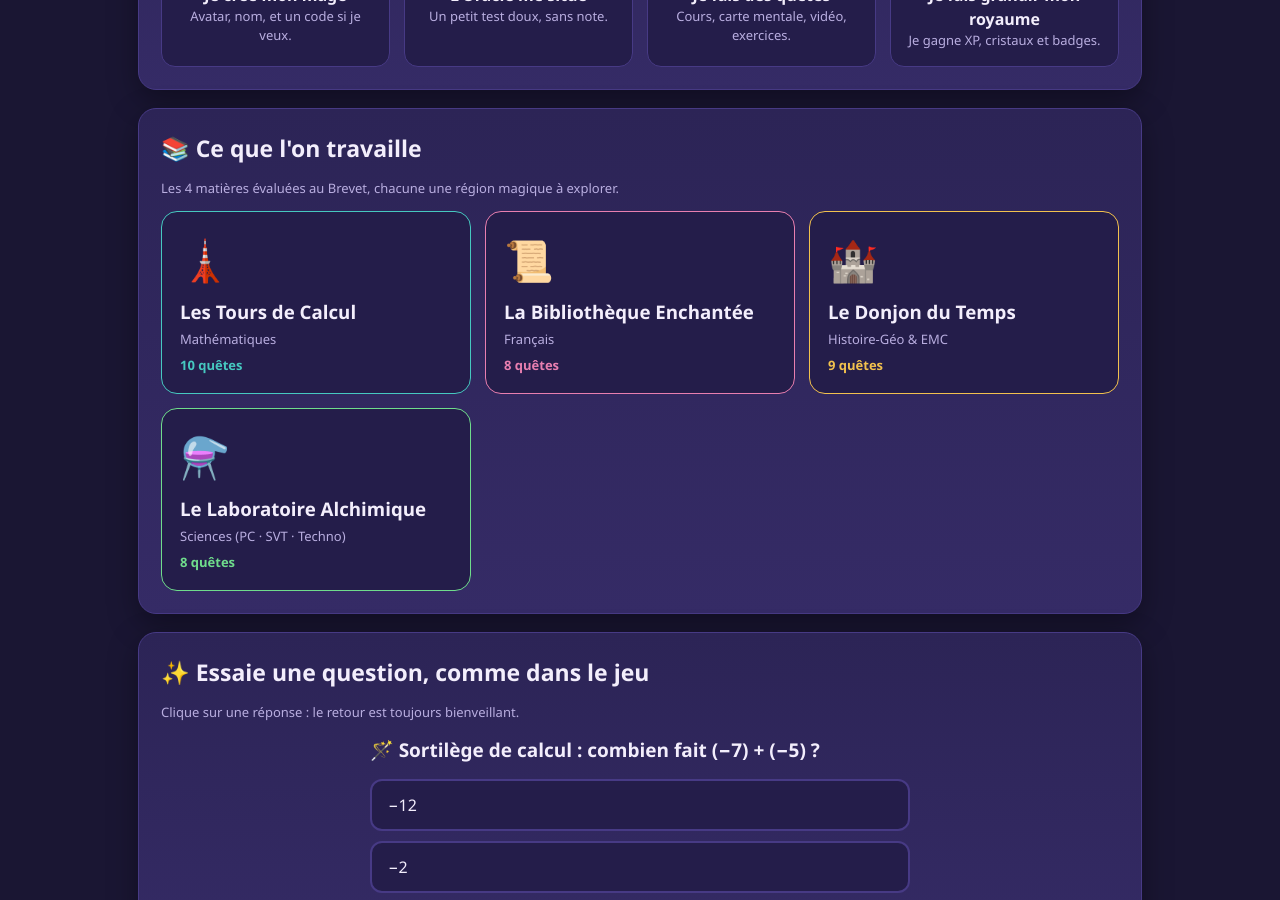
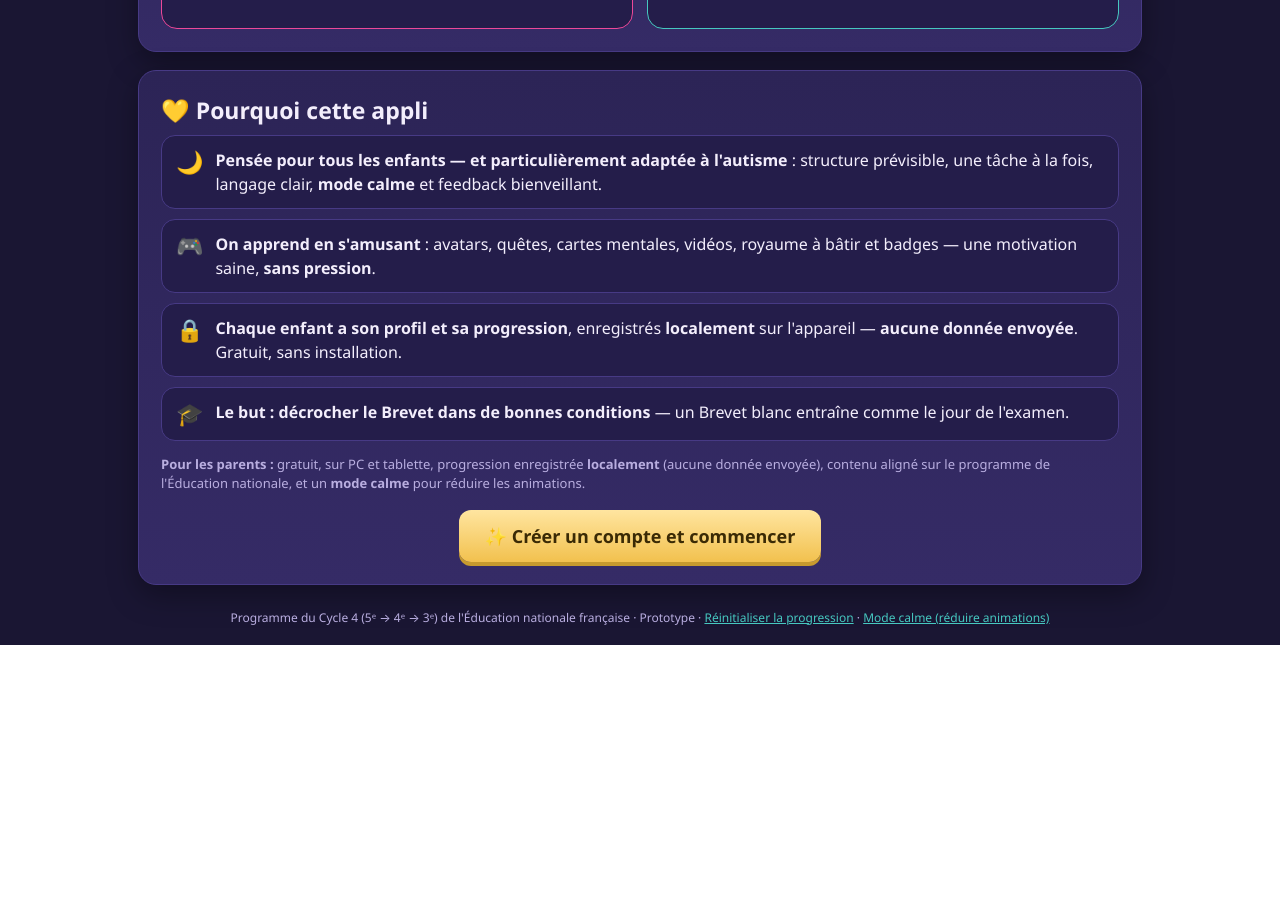
Before and after one commit to Elladriel80/College-Autisme, a plain HTML site: page Royaume-du-Savoir.html in a window 1280 px wide. Shown: the part 763-1663 px from the top of the page. After the commit the page ends 1408 px from the top, so only its background shows below. Drawn offline with Linux system fonts and the light colour scheme.

Commit message:
feat(accueil): page d'accueil resserrée centrée sur la proposition de valeur
Réécrit renderLanding() pour exprimer clairement la proposition de valeur et
mettre le choix du profil en avant (au lieu d'une page longue et marketing).

- Hero : promesse « Du CP au Brevet, en s'amusant » + sélecteur de profil en
  action principale (« Qui joue aujourd'hui ? », cartes profils avec badge de
  monde 🐣/🏰, boutons Nouveau compte + Gérer les comptes), visible sans
  scroller. Sans profil → création mise en avant.
- « Deux mondes » : deux cartes courtes (Petits Malins dès le CP / Royaume
  collège → Brevet) avec tranche d'âge et contenu.
- « Pourquoi cette appli » : 4 arguments d'une ligne (autisme + mode calme,
  motivation saine, données locales/privées + gratuit, objectif Brevet) +
  une note parents courte.
- Retiré : « Comment ça marche », démo interactive, exemple de carte mentale,
  expo de badges, longue liste de fonctionnalités, grande carte parents.
- Accessibilité : cartes de profil focusables au clavier (role, tabindex,
  Entrée/Espace, :focus-visible) + badges de monde dédiés.

Mécanique des profils inchangée (loginProfile, renderCreateAccount,
renderManageAccounts, choix du monde, PIN, routage petits sans iframe).
Vérifié : 31 assertions jsdom (accueil) + 72 (petits/intégration) + 10
(autonome) au vert ; clés rds_* préservées.

Co-Authored-By: Claude Opus 4.8 <noreply@anthropic.com>

```diff
--- a/Royaume-du-Savoir.html
+++ b/Royaume-du-Savoir.html
@@ -198,6 +198,21 @@
   .parent-note{background:var(--bg2);border:1px dashed var(--border);border-radius:14px;padding:16px;margin-top:14px}
 .world-opt{opacity:.55} .world-opt.sel{opacity:1;box-shadow:0 0 0 3px #22c55e inset}
 .ex-opt.sel{outline:3px solid #16a34a;outline-offset:2px}
+/* ---- Accueil resserré (proposition de valeur + choix du profil) ---- */
+.avatar:focus-visible{outline:3px solid var(--gold);outline-offset:2px}
+.monde-badge{display:inline-block;font-size:12px;font-weight:800;border-radius:999px;padding:2px 10px;margin-top:4px}
+.monde-badge.petits{background:rgba(236,72,153,.18);border:1px solid #ec4899;color:#ffd9ec}
+.monde-badge.royaume{background:rgba(70,200,192,.16);border:1px solid var(--teal);color:#bff3ef}
+.two-worlds{display:grid;grid-template-columns:repeat(2,1fr);gap:14px}
+@media(max-width:640px){.two-worlds{grid-template-columns:1fr}}
+.world-card{background:var(--bg2);border:1px solid var(--border);border-radius:16px;padding:18px;text-align:center}
+.world-card.petits{border-color:#ec4899}
+.world-card.royaume{border-color:var(--teal)}
+.world-card .wc-emo{font-size:44px}
+.world-card h3{margin:6px 0 4px}
+ul.why{list-style:none;padding:0;margin:8px 0 0;display:grid;gap:10px}
+ul.why li{display:flex;gap:12px;align-items:flex-start;background:var(--bg2);border:1px solid var(--border);border-radius:14px;padding:12px 14px}
+ul.why .wi{font-size:22px;flex:0 0 auto;line-height:1.25}
 </style>
 <style id="pmStyle">
 /* ===== LES PETITS MALINS — styles scopés sous #pmRoot (intégration native) =====
@@ -2096,148 +2111,84 @@ function renderLanding(){
   const profiles = loadProfiles();
   const cards = profiles.map(p=>{
     const av = AVATARS.find(a=>a.id===p.avatar);
-    return `<div class="avatar" data-pid="${p.id}">
+    const monde = (p.world==="petits")
+      ? '<span class="monde-badge petits">🐣 Petits Malins</span>'
+      : '<span class="monde-badge royaume">🏰 Royaume</span>';
+    return `<div class="avatar" data-pid="${p.id}" role="button" tabindex="0" aria-label="Entrer dans le compte de ${esc(p.name)}">
         <div class="face">${av?av.face:"🧙‍♀️"}</div>
         <div class="nm">${esc(p.name)}</div>
-        <div class="small muted">${p.pin?"🔒 protégé":"clique pour entrer"}</div>
-        <div class="small" style="margin-top:2px">${(p.world==="petits")?"🐣 Petits Malins":"🏰 Royaume"}</div>
+        ${monde}
+        <div class="small muted" style="margin-top:4px">${p.pin?"🔒 protégé":"clique pour entrer"}</div>
       </div>`;
   }).join("");
 
-  // Bloc connexion / création (réutilisé en haut et en bas)
+  // Action principale : choisir son profil (visible sans scroller)
   const heroCTA = profiles.length ? `
-      <h3 style="margin-top:18px">Qui joue aujourd'hui ?</h3>
+      <h3 style="margin:18px 0 4px">Qui joue aujourd'hui ?</h3>
+      <p class="small muted" style="margin:0 0 12px">Choisis ton profil pour continuer ton aventure.</p>
       <div class="grid avatars" id="plist">${cards}</div>
-      <div style="margin-top:16px"><button class="btn big" id="newAcc">➕ Nouveau compte</button></div>
-      <div style="margin-top:8px"><a class="link small" id="manageAcc">Gérer les comptes</a></div>`
-    : `<div style="margin-top:20px"><button class="btn big" id="newAcc">✨ Créer mon compte</button></div>`;
-
-  // Les 4 matières
-  const subjectsHTML = CONTENT.subjects.map(s=>{
-    const nb = s.lessons.length;
-    return `<div class="region" style="cursor:default;border-color:${s.color}">
-        <div class="rico">${s.icon}</div>
-        <h3>${s.region}</h3>
-        <div class="small muted">${s.name}</div>
-        <div class="pct" style="color:${s.color}">${nb} quêtes</div>
-      </div>`;
-  }).join("");
-
-  // Fonctionnalités
-  const feats = [
-    ["🎯","Test de niveau","L'Oracle situe son niveau en douceur, sans note ni échec."],
-    ["🧠","Cartes mentales","Chaque leçon résume ses idées-clés dans une carte mentale visuelle."],
-    ["📺","Vidéos de cours","Une vidéo d'une chaîne reconnue (Yvan Monka, Les Bons Profs…) dans chaque leçon."],
-    ["🏰","Royaume à bâtir","Les cristaux gagnés servent à construire un royaume qui s'agrandit."],
-    ["🏅","Badges & niveaux","XP, niveaux de mage, séries de jours et badges à débloquer."],
-    ["🌙","Adapté à chaque enfant","Structure claire et prévisible, une tâche à la fois, ton bienveillant et mode calme — pensé aussi pour les enfants autistes."]
-  ].map(f=>`<div class="f"><div class="fi">${f[0]}</div><div class="ft">${f[1]}</div>
-      <div class="small muted">${f[2]}</div></div>`).join("");
-
-  // Badges d'exemple
-  const badgeDemo = BADGES.slice(0,4).map(b=>`<div class="badge">
-      <div class="bic">${b.icon}</div><div class="bn">${b.nm}</div></div>`).join("");
-
-  // Question d'exemple (démo)
-  const demo = {
-    q:"🪄 Sortilège de calcul : combien fait (−7) + (−5) ?",
-    options:["−12","−2","+12"], answer:0,
-    explain:"Deux nombres négatifs : on additionne 7 + 5 = 12 et on garde le signe −. Donc <b>−12</b> !"
-  };
-  const demoOpts = demo.options.map((o,i)=>`<button class="opt demo-opt" data-i="${i}">${o}</button>`).join("");
+      <div class="row" style="justify-content:center;gap:10px;margin-top:18px">
+        <button class="btn big" id="newAcc">➕ Nouveau compte</button>
+        <button class="btn ghost" id="manageAcc">⚙️ Gérer les comptes</button>
+      </div>`
+    : `<p class="small muted" style="margin:14px 0 0">Crée un profil pour commencer — chaque enfant a le sien.</p>
+       <div style="margin-top:14px"><button class="btn big" id="newAcc">✨ Créer mon compte</button></div>`;
 
   app.innerHTML = `
   <div class="card center hero">
-    <span class="tag">🎓 Apprendre en s'amusant, du CP au Brevet</span>
-    <div style="font-size:58px" class="pop">🏰</div>
+    <span class="tag">🎓 Du CP au Brevet, en s'amusant</span>
+    <div style="font-size:54px" class="pop">🪄</div>
     <h1>Le Royaume du Savoir</h1>
-    <p class="muted" style="max-width:680px;margin:0 auto 4px">
-      Une académie magique où chaque enfant apprend à son rythme, progresse sur le programme officiel
-      (Cycle 4 : 5ᵉ → 4ᵉ → 3ᵉ) et gagne des récompenses à chaque réussite. Conçue pour tous les enfants,
-      avec un apprentissage clair, motivant et rassurant — et particulièrement adaptée aux enfants autistes.
-      Et pour les plus jeunes, dès le CP, le monde « Les Petits Malins » pose les bases : lecture, calcul, langues et histoire.
+    <p class="muted" style="max-width:640px;margin:0 auto 2px;font-size:17px">
+      Une seule appli qui accompagne <b>chaque enfant tout au long de sa scolarité</b>,
+      <b>du CP au Brevet</b> — à son rythme, dans un univers magique et rassurant.
     </p>
     ${heroCTA}
   </div>
 
   <div class="card">
-    <div class="section-title">⚙️ Comment ça marche</div>
-    <p class="muted small">Toujours le même déroulé, simple et prévisible.</p>
-    <div class="steps">
-      <div class="step"><div class="num">1</div><div class="si">🧙‍♀️</div><div class="st">Je crée mon mage</div>
-        <div class="small muted">Avatar, nom, et un code si je veux.</div></div>
-      <div class="step"><div class="num">2</div><div class="si">🔮</div><div class="st">L'Oracle me situe</div>
-        <div class="small muted">Un petit test doux, sans note.</div></div>
-      <div class="step"><div class="num">3</div><div class="si">⚔️</div><div class="st">Je fais des quêtes</div>
-        <div class="small muted">Cours, carte mentale, vidéo, exercices.</div></div>
-      <div class="step"><div class="num">4</div><div class="si">💎</div><div class="st">Je fais grandir mon royaume</div>
-        <div class="small muted">Je gagne XP, cristaux et badges.</div></div>
+    <div class="section-title">🗺️ Deux mondes selon l'âge</div>
+    <div class="grid two-worlds" style="margin-top:12px">
+      <div class="world-card petits">
+        <div class="wc-emo">🐣</div>
+        <h3>Les Petits Malins</h3>
+        <div class="pill">Dès le CP · 3-9 ans</div>
+        <p class="small muted">Les bases en s'amusant : <b>lecture</b>, <b>calcul</b>, <b>langues</b> et <b>histoire</b>, avec de grandes tuiles colorées et des jeux simples.</p>
+      </div>
+      <div class="world-card royaume">
+        <div class="wc-emo">🏰</div>
+        <h3>Le Royaume du Savoir</h3>
+        <div class="pill">Collège · jusqu'au Brevet</div>
+        <p class="small muted">Maths, français, histoire-géo et sciences en <b>quêtes</b> : cours, carte mentale, vidéo, puis un <b>Brevet blanc</b> pour s'entraîner comme le jour J.</p>
+      </div>
     </div>
   </div>
 
   <div class="card">
-    <div class="section-title">📚 Ce que l'on travaille</div>
-    <p class="muted small">Les 4 matières évaluées au Brevet, chacune une région magique à explorer.</p>
-    <div class="grid regions" style="margin-top:12px">${subjectsHTML}</div>
-  </div>
-
-  <div class="card">
-    <div class="section-title">✨ Essaie une question, comme dans le jeu</div>
-    <p class="muted small">Clique sur une réponse : le retour est toujours bienveillant.</p>
-    <div class="demo-q">
-      <div class="qtext">${demo.q}</div>
-      <div class="options">${demoOpts}</div>
-      <div class="feedback" id="demoFb"></div>
-    </div>
-  </div>
-
-  <div class="card">
-    <div class="section-title">🧠 Une carte mentale dans chaque leçon</div>
-    <p class="muted small">Exemple généré automatiquement pour la leçon « Les fractions ».</p>
-    <div class="mindmap-box">${mindmapSVG(lessonById("m2"))}</div>
-  </div>
-
-  <div class="card">
-    <div class="section-title">🏅 On gagne des badges</div>
-    <p class="muted small">Des récompenses qui célèbrent chaque progrès.</p>
-    <div class="badges" style="margin-top:12px">${badgeDemo}</div>
-  </div>
-
-  <div class="card">
-    <div class="section-title">🌟 Tout ce que propose l'app</div>
-    <div class="feat">${feats}</div>
-  </div>
-
-  <div class="card">
-    <div class="section-title">👨‍👩‍👧 Pour les parents</div>
-    <div class="parent-note">
-      Application <b>gratuite</b>, qui fonctionne sur PC et tablette. Les comptes et la progression sont
-      enregistrés <b>localement</b> sur l'appareil (aucune donnée envoyée). Le contenu suit le programme de
-      l'Éducation nationale ; les vidéos pointent vers des chaînes pédagogiques reconnues. Un <b>mode calme</b>
-      réduit les animations si besoin.
-    </div>
+    <div class="section-title">💛 Pourquoi cette appli</div>
+    <ul class="why">
+      <li><span class="wi">🌙</span> <span><b>Pensée pour tous les enfants — et particulièrement adaptée à l'autisme</b> : structure prévisible, une tâche à la fois, langage clair, <b>mode calme</b> et feedback bienveillant.</span></li>
+      <li><span class="wi">🎮</span> <span><b>On apprend en s'amusant</b> : avatars, quêtes, cartes mentales, vidéos, royaume à bâtir et badges — une motivation saine, <b>sans pression</b>.</span></li>
+      <li><span class="wi">🔒</span> <span><b>Chaque enfant a son profil et sa progression</b>, enregistrés <b>localement</b> sur l'appareil — <b>aucune donnée envoyée</b>. Gratuit, sans installation.</span></li>
+      <li><span class="wi">🎓</span> <span><b>Le but : décrocher le Brevet dans de bonnes conditions</b> — un Brevet blanc entraîne comme le jour de l'examen.</span></li>
+    </ul>
+    <p class="small muted" style="margin-top:14px">
+      <b>Pour les parents :</b> gratuit, sur PC et tablette, progression enregistrée <b>localement</b> (aucune donnée envoyée),
+      contenu aligné sur le programme de l'Éducation nationale, et un <b>mode calme</b> pour réduire les animations.
+    </p>
     <div class="center" style="margin-top:16px">
       <button class="btn big" id="newAcc2">✨ Créer un compte et commencer</button>
     </div>
   </div>`;
 
-  // Handlers
+  // Handlers — mécanique des profils inchangée
   const bind = id => { const el=document.getElementById(id); if(el) el.onclick=renderCreateAccount; };
   bind("newAcc"); bind("newAcc2");
   const mg=document.getElementById("manageAcc"); if(mg) mg.onclick=renderManageAccounts;
-  app.querySelectorAll("[data-pid]").forEach(c=> c.onclick=()=>loginProfile(c.dataset.pid));
-  // Démo interactive
-  app.querySelectorAll(".demo-opt").forEach((b,i)=>{
-    b.onclick=()=>{
-      app.querySelectorAll(".demo-opt").forEach((x,j)=>{
-        x.disabled=true;
-        if(j===demo.answer) x.classList.add("correct");
-        else if(j===i) x.classList.add("wrong");
-      });
-      const fb=document.getElementById("demoFb"); const ok=i===demo.answer;
-      fb.className="feedback "+(ok?"ok":"no");
-      fb.innerHTML=(ok?'<span class="lab">✅ Bravo !</span>':'<span class="lab">🤝 Presque !</span>')+demo.explain;
-    };
+  app.querySelectorAll("[data-pid]").forEach(c=>{
+    const go=()=>loginProfile(c.dataset.pid);
+    c.onclick=go;
+    c.onkeydown=e=>{ if(e.key==="Enter"||e.key===" "){ e.preventDefault(); go(); } };
   });
 }
 function loginProfile(id){
```
